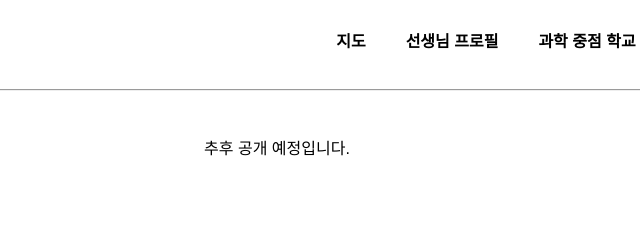
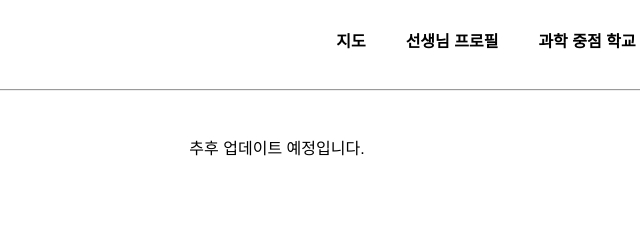
Before and after one commit to technicbug/schoolinfo, a plain HTML site: page main.html in a window 1280 px wide. Shown: the top 240 px of the page, 363-1003 px from the left. Drawn offline with Linux system fonts and the light colour scheme.

Commit message:
main text
daf

```diff
--- a/main.html
+++ b/main.html
@@ -25,7 +25,7 @@
         <hr>
 
         <main>
-            <p>추후 공개 예정입니다.</p>
+            <p>추후 업데이트 예정입니다.</p>
         </main>
         <footer>
             <p>2024 프로젝트 봉사활동</p>
```
